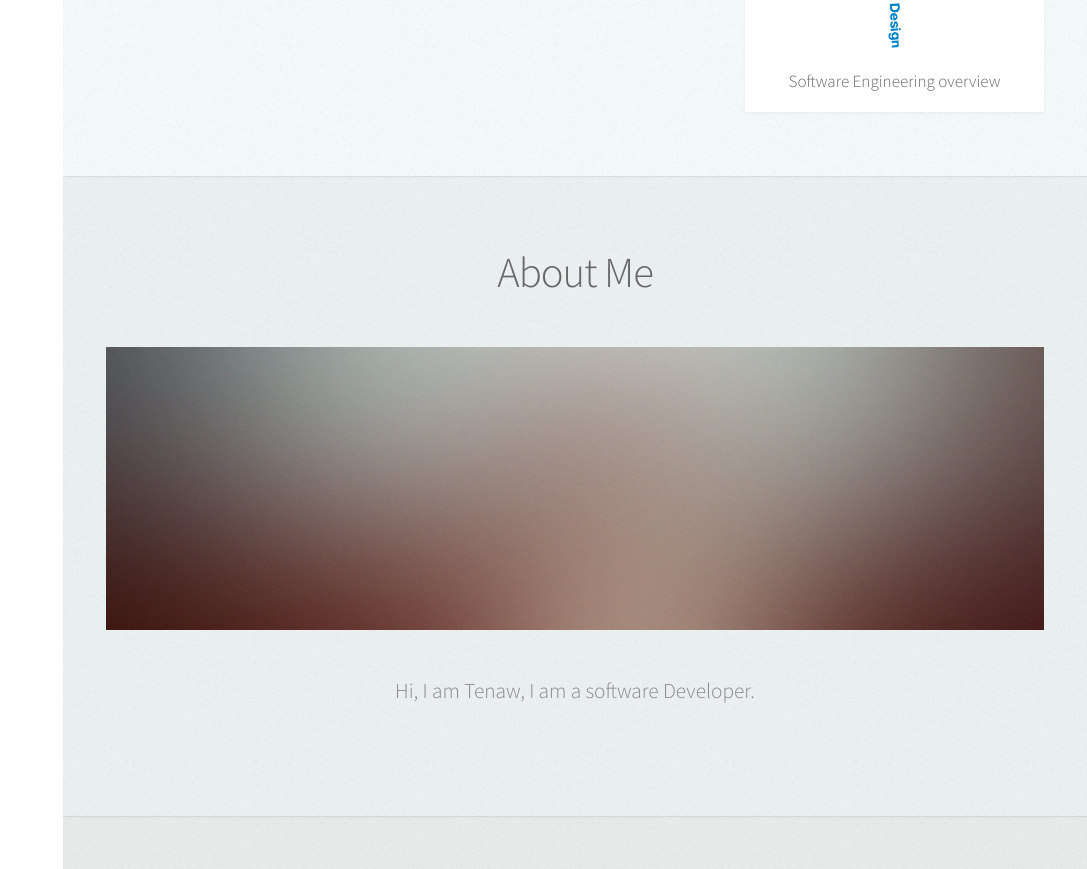
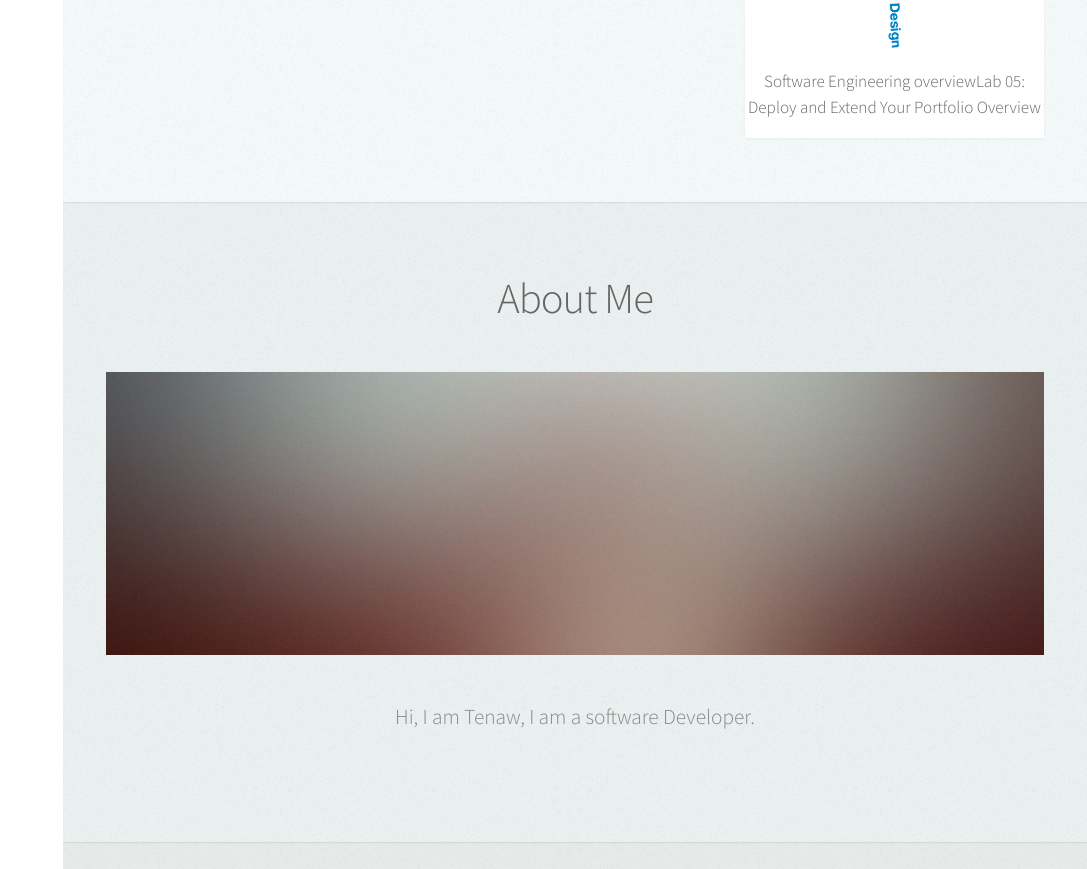
Before and after one commit to mete439/portfolio, a website: page public/index.html in a window 1280 px wide. Shown: the part 1294-2163 px from the top of the page, without its empty margins (193-1280 px from the left). Drawn offline with Linux system fonts and the light colour scheme.

Commit message:
something is changed

```diff
--- a/public/index.html
+++ b/public/index.html
@@ -122,7 +122,8 @@
 									<article class="item">
 										<a href="#" class="image fit"><img src="images/SDE.jpg" alt="" /></a>
 										<header>
-											<h3>Software Engineering overview</h3>
+											<h3>Software Engineering overviewLab 05: Deploy and Extend Your Portfolio
+												Overview</h3>
 										</header>
 									</article>
 								</div>
```
